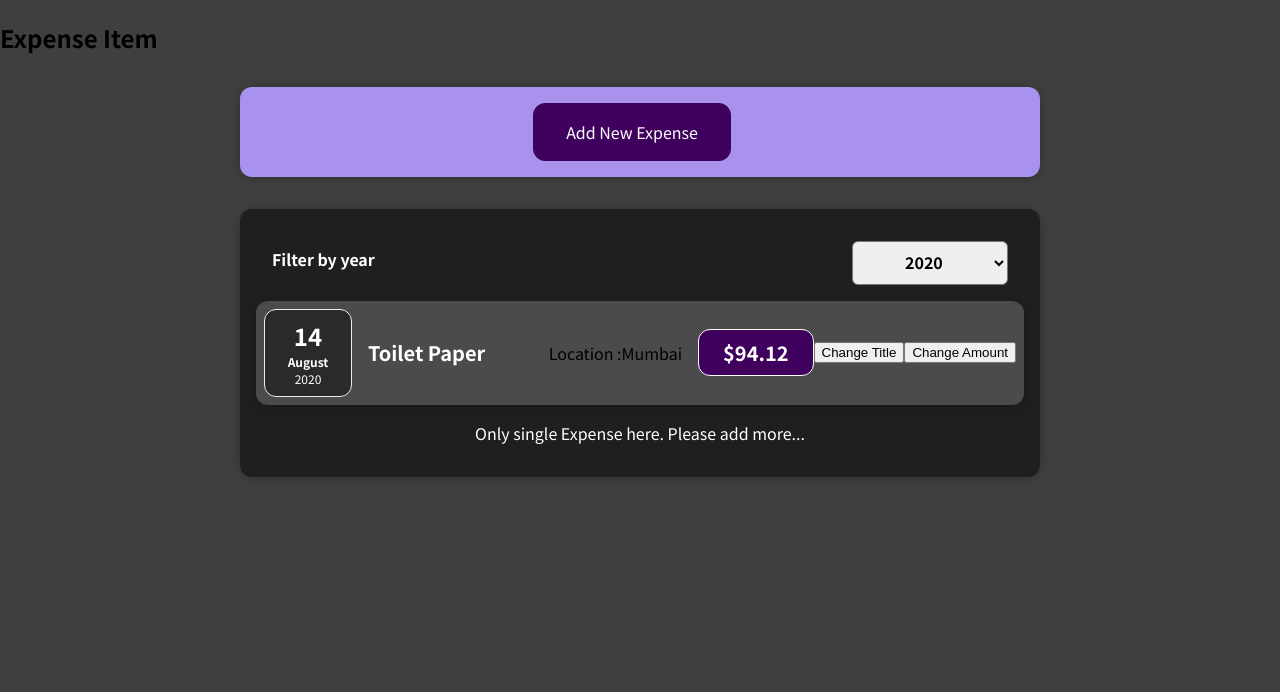
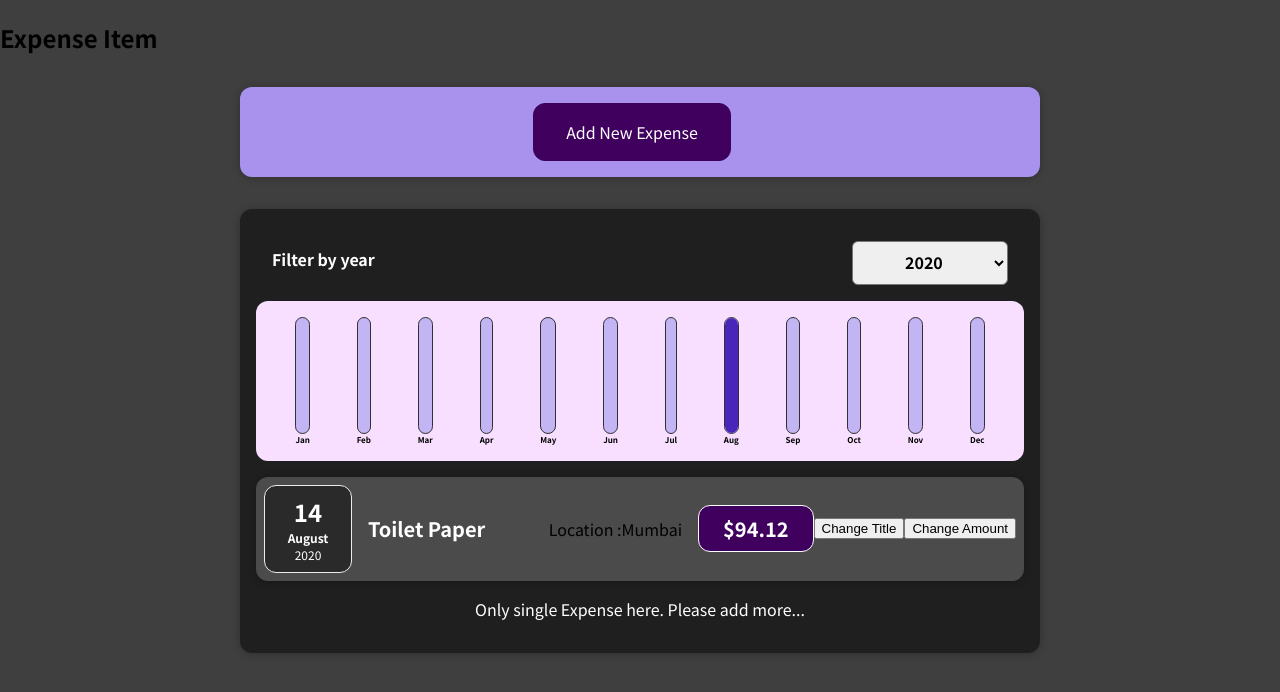
Before and after one commit to mithun-sp/expense-tracker, a React (Create React App) app: page / in a window 1280 px wide. Shown: the top 692 px of the page. Built offline with nearby package versions, Linux system fonts and the light colour scheme.

Commit message:
Adding Charts

```diff
--- /dev/null
+++ b/src/components/Chart/Chart.css
@@ -0,0 +1,9 @@
+.chart {
+    padding: 1rem;
+    border-radius: 12px;
+    background-color: #f8dfff;
+    text-align: center;
+    display: flex;
+    justify-content: space-around;
+    height: 10rem;
+  }
--- /dev/null
+++ b/src/components/Chart/Chart.js
@@ -0,0 +1,25 @@
+import React from "react";
+import ChartBar from "./ChartBar";
+import "./Chart.css"
+
+const Chart = (props) => {
+    const dataPointValues = props.dataPoints.map(dataPoint => dataPoint.value)
+    const totalMaximum = Math.max(...dataPointValues)
+
+  return (
+    <div className="chart">
+      {props.dataPoints.map((dataPoint) => {
+        return (
+          <ChartBar
+            key={dataPoint.label}
+            value={dataPoint.value}
+            maxValue={totalMaximum}
+            label={dataPoint.label}
+          />
+        );
+      })}
+    </div>
+  );
+};
+
+export default Chart;
--- /dev/null
+++ b/src/components/Chart/ChartBar.css
@@ -0,0 +1,30 @@
+.chart-bar {
+    height: 100%;
+    display: flex;
+    flex-direction: column;
+    align-items: center;
+  }
+
+  .chart-bar__inner {
+    height: 100%;
+    width: 100%;
+    border: 1px solid #313131;
+    border-radius: 12px;
+    background-color: #c3b4f3;
+    overflow: hidden;
+    display: flex;
+    flex-direction: column;
+    justify-content: flex-end;
+  }
+
+  .chart-bar__fill {
+    background-color: #4826b9;
+    width: 100%;
+    transition: all 0.3s ease-out;
+  }
+
+  .chart-bar__label {
+    font-weight: bold;
+    font-size: 0.5rem;
+    text-align: center;
+  }
--- /dev/null
+++ b/src/components/Chart/ChartBar.js
@@ -0,0 +1,25 @@
+import React from "react";
+
+import "./ChartBar.css";
+
+const ChartBar = (props) => {
+  let barFillHeight = "0%";
+
+  if (props.maxValue > 0) {
+    barFillHeight = Math.round((props.value / props.maxValue) * 100) + "%";
+  }
+
+  return (
+    <div className="chart-bar">
+      <div className="chart-bar__inner">
+        <div
+          className="chart-bar__fill"
+          style={{ height: barFillHeight }}
+        ></div>
+      </div>
+      <div className="chart-bar__label">{props.label}</div>
+    </div>
+  );
+};
+
+export default ChartBar;
--- a/src/components/Expenses/Expenses.js
+++ b/src/components/Expenses/Expenses.js
@@ -4,6 +4,7 @@ import Card from "../UI/Card";
 import "./Expenses.css";
 import ExpensesFilter from "./ExpensesFilter";
 import ExpensesList from "./ExpensesList";
+import ExpensesChart from "./ExpensesChart";
 
 const Expenses = (props) => {
   const [filteredYear, setFilteredYear] = useState('2020');
@@ -18,6 +19,7 @@ const Expenses = (props) => {
   return (
     <Card className="expenses">
        <ExpensesFilter selected={filteredYear} onChangeFilter={filterChangeHandler} />
+       <ExpensesChart expenses={filteredExpenses}/>
       <ExpensesList items={filteredExpenses}/>
     </Card>
   );
--- /dev/null
+++ b/src/components/Expenses/ExpensesChart.js
@@ -0,0 +1,30 @@
+import React from 'react'
+
+import Chart from '../Chart/Chart'
+
+const ExpensesChart = (props) => {
+    const chartDataPoints = [
+        {label:"Jan",value:0},
+        {label:"Feb",value:0},
+        {label:"Mar",value:0},
+        {label:"Apr",value:0},
+        {label:"May",value:0},
+        {label:"Jun",value:0},
+        {label:"Jul",value:0},
+        {label:"Aug",value:0},
+        {label:"Sep",value:0},
+        {label:"Oct",value:0},
+        {label:"Nov",value:0},
+        {label:"Dec",value:0},
+    ]
+
+    for(const expense of props.expenses){
+        const expenseMonth = expense.date.getMonth()
+        chartDataPoints[expenseMonth].value += expense.amount
+    }
+  return (
+    <Chart dataPoints={chartDataPoints}/>
+  )
+}
+
+export default ExpensesChart
```
